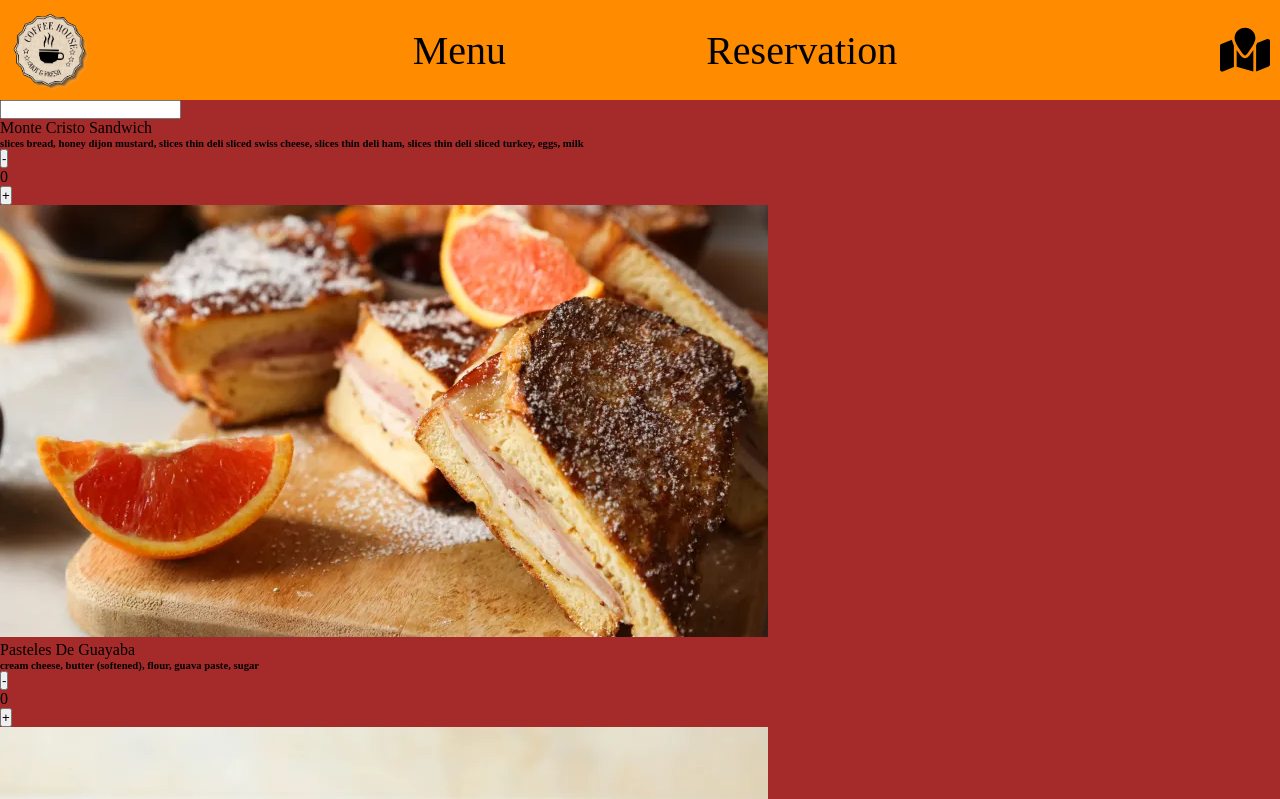
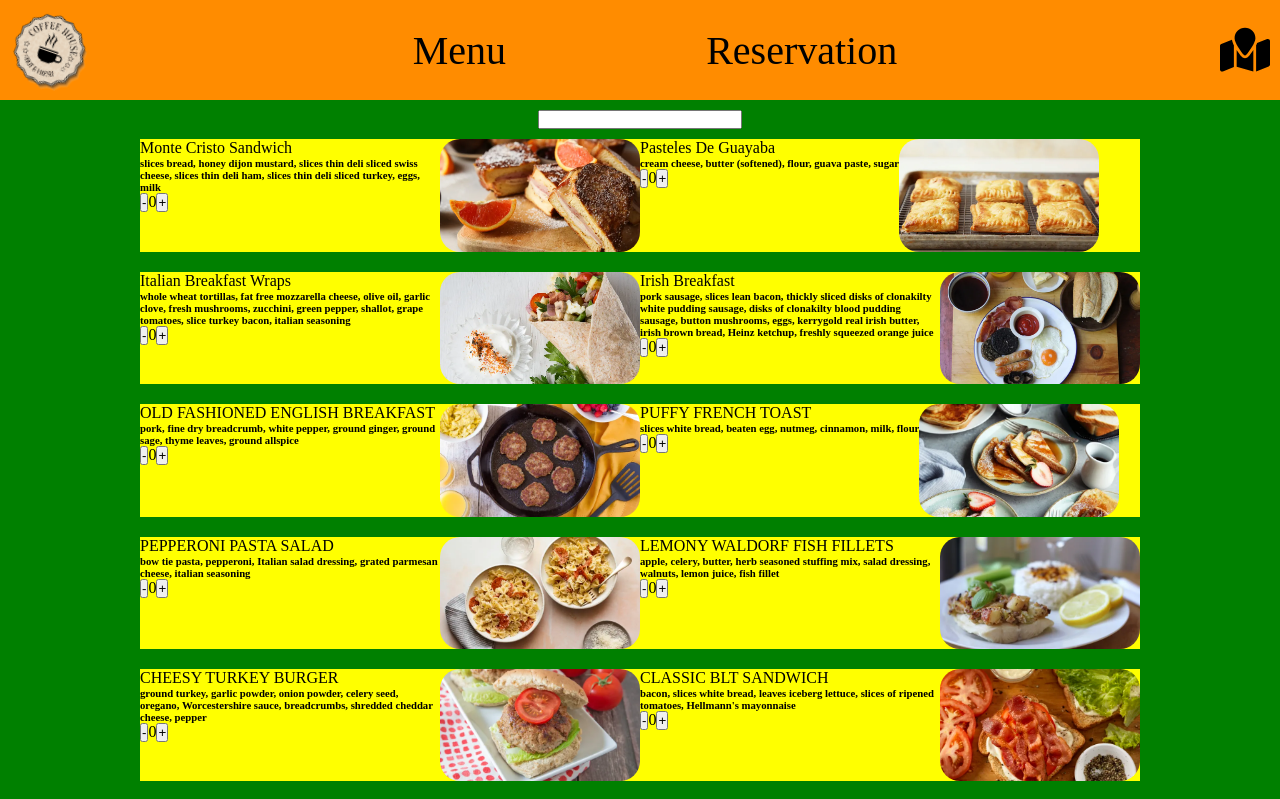
Before and after one commit to Flyeroll/React-website-project, a React (Create React App) app in the folder react-website-project/: page /first in a window 1280 px wide. Shown: the top 799 px of the page. Built offline with nearby package versions, Linux system fonts and the light colour scheme.

Commit message:
styles for Dishes (1)

```diff
--- /dev/null
+++ b/react-website-project/src/Components/main/first/first.css
@@ -0,0 +1,54 @@
+.componentFirst {
+    display: flex;
+    flex-direction: column;
+    align-items: center;
+    background-color: green;
+    width: 100%;
+    height: 100%;
+}
+
+.allDishes {
+    display: grid;
+    grid-template-columns: 1fr 1fr 1fr;
+    grid-template-rows: 1fr 1fr 1fr;
+    row-gap: 20px;
+    justify-items: center;
+}
+
+img {
+    width: 200px;
+    border-radius: 20px;
+}
+
+.dishFormMain{
+    display: flex;
+    flex-direction: row;
+    width: 500px;
+}
+
+.dishBtnForm {
+    display: flex;
+    flex-direction: row;
+}
+
+@media screen and (max-width: 1550px) {
+    .allDishes{
+        grid-template-columns: 1fr 1fr;
+    }
+}
+
+@media screen and (max-width: 1100px) {
+    .allDishes{
+        grid-template-columns: 1fr;
+    }
+}
+
+.dishFormMain{
+    background-color: yellow;
+}
+
+.firstInput {
+    width: 200px;
+    margin-top: 10px;
+    margin-bottom: 10px;
+}
--- a/react-website-project/src/Components/main/first/first.jsx
+++ b/react-website-project/src/Components/main/first/first.jsx
@@ -1,6 +1,6 @@
 /* eslint-disable */
 import React, { useEffect, useState } from "react";
-
+import "./first.css"
 
 import Data from '../../API/api.json'
 
@@ -50,10 +50,12 @@ export default function First(){
 
 
     return (
-        <div>
-            <input type="text"  id="dishesInput" onChange={(element) => filterArray(element) }/>
+        <div className="componentFirst">
+            <input type="text" className="firstInput"  id="dishesInput" onChange={(element) => filterArray(element) }/>
              {/* <img src={require("../../../../public/images/fotos/1.1.jpg")} alt="" /> */}
+             <div className="allDishes">
                 {filteredArray.map((prev) => (
+                    <div className="dishFormMain">
                         <div key={prev.id} className="dishForm">
                             <div key={prev.id} className="dishName">{prev.name}</div>
                             <h6 className="dishFoto">{prev.description}</h6>
@@ -62,9 +64,11 @@ export default function First(){
                             <div className="dishFormCount">0</div>
                                 <button className="dishBtnPlus">+</button>
                             </div>
+                        </ div>
                         <img src={`${require(`../../../../public/images/fotos/${prev.id}.2.jpg`)}`} alt="Dish" />
-                </ div>
+                    </div>
                     ))}
+             </div>
         </div>
     )
 }
```
Lines whose indentation alone changed are shown as unchanged.
